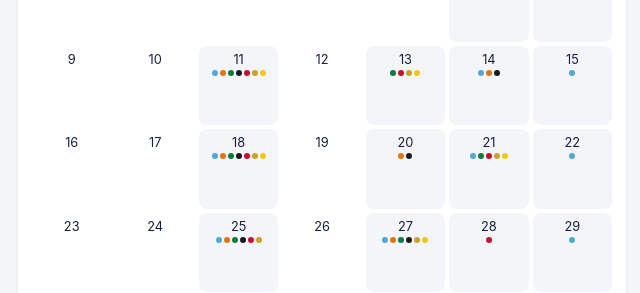
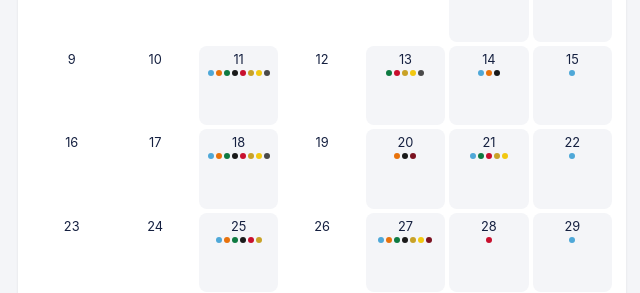
Before and after one commit to jasosmfam-lang/Excel17W_school_schedules, a plain HTML site: page index.html in a window 1280 px wide. Shown: the part 346-639 px from the top of the page, 318-958 px from the left. Drawn offline with Linux system fonts and the light colour scheme.

Commit message:
Add files via upload

```diff
--- a/index.html
+++ b/index.html
@@ -574,6 +574,44 @@ GAMES.push(...HARPER_GAMES);
 
 GAMES.push(...EMMA_GAMES);
 
+  // ---- Camila / Bishop Lynch Friars (Varsity) ----
+  const CAMILA_GAMES = [
+  g("camila","2026-08-11","6:30 PM","away","Hillcrest","Hillcrest High School, Dallas, TX",""),
+  g("camila","2026-08-13","TBA","away","Stevens","Stevens High School, San Antonio, TX","Time listed as 12:00 AM on schedule \u2014 likely a tournament placeholder"),
+  g("camila","2026-08-18","6:00 PM","away","Adams","Adams High School, Dallas, TX",""),
+  g("camila","2026-09-08","6:00 PM","home","Liberty Christian","Bishop Lynch High School, Dallas, TX",""),
+  g("camila","2026-09-10","6:00 PM","away","Hockaday","The Hockaday School, Dallas, TX",""),
+  g("camila","2026-09-17","6:00 PM","home","John Paul II","Bishop Lynch High School, Dallas, TX","District match"),
+  g("camila","2026-09-22","6:00 PM","away","Prestonwood Christian","Prestonwood Christian Academy, Plano, TX","District match"),
+  g("camila","2026-09-29","6:00 PM","home","Ursuline Academy","Bishop Lynch High School, Dallas, TX","District match"),
+  g("camila","2026-10-01","6:00 PM","away","Legacy Christian Academy","Legacy Christian Academy, Frisco, TX","District match"),
+  g("camila","2026-10-06","6:00 PM","away","John Paul II","John Paul II High School, Plano, TX","District match"),
+  g("camila","2026-10-08","6:00 PM","home","Prestonwood Christian","Bishop Lynch High School, Dallas, TX","District match"),
+  g("camila","2026-10-15","6:00 PM","away","Ursuline Academy","Ursuline Academy, Dallas, TX","District match"),
+  g("camila","2026-10-20","6:00 PM","home","Legacy Christian Academy","Bishop Lynch High School, Dallas, TX","District match")
+];
+
+GAMES.push(...CAMILA_GAMES);
+
+  // ---- Aniyah / FCAC Patriots (Varsity) ----
+  const ANIYAH_GAMES = [
+  g("aniyah","2026-08-20","All Day","away","Sanger Tournament","Sanger, TX","Tournament"),
+  g("aniyah","2026-08-27","5:30 PM","away","Trivium Academy","Trivium Academy",""),
+  g("aniyah","2026-09-01","5:30 PM","away","FCA Flower Mound","Founders Classical Academy Flower Mound, Flower Mound, TX",""),
+  g("aniyah","2026-09-08","6:00 PM","home","Uplift North Hills","Founders Classical Academy of Corinth, Corinth, TX",""),
+  g("aniyah","2026-09-10","All Day","away","St. Jo Tournament","Saint Jo, TX","Tournament"),
+  g("aniyah","2026-09-15","6:00 PM","home","Trivium Academy","Founders Classical Academy of Corinth, Corinth, TX",""),
+  g("aniyah","2026-09-17","6:30 PM","home","Home School","Founders Classical Academy of Corinth, Corinth, TX",""),
+  g("aniyah","2026-09-22","6:00 PM","home","FCA Flower Mound","Founders Classical Academy of Corinth, Corinth, TX",""),
+  g("aniyah","2026-09-24","6:30 PM","away","FCA Lewisville","Founders Classical Academy of Lewisville, Lewisville, TX",""),
+  g("aniyah","2026-10-01","5:30 PM","away","Uplift North Hills","Uplift Education North Hills Preparatory, Fort Worth, TX",""),
+  g("aniyah","2026-10-13","6:00 PM","home","FCA Lewisville","Founders Classical Academy of Corinth, Corinth, TX",""),
+  g("aniyah","2026-10-19","TBA","away","Regionals — opponent TBD","TBD — site not yet confirmed","Playoff round — need to qualify"),
+  g("aniyah","2026-11-06","TBA","away","Postseason — opponent TBD","TBD — site not yet confirmed","Playoff round — need to qualify")
+];
+
+GAMES.push(...ANIYAH_GAMES);
+
 function g(player, date, time, homeAway, opponent, venue, notes){
   const id = player + "-" + date + "-" + opponent.toLowerCase().replace(/[^a-z0-9]+/g,"");
   return { id, player, date, time, homeAway, opponent, venue, notes };
```
